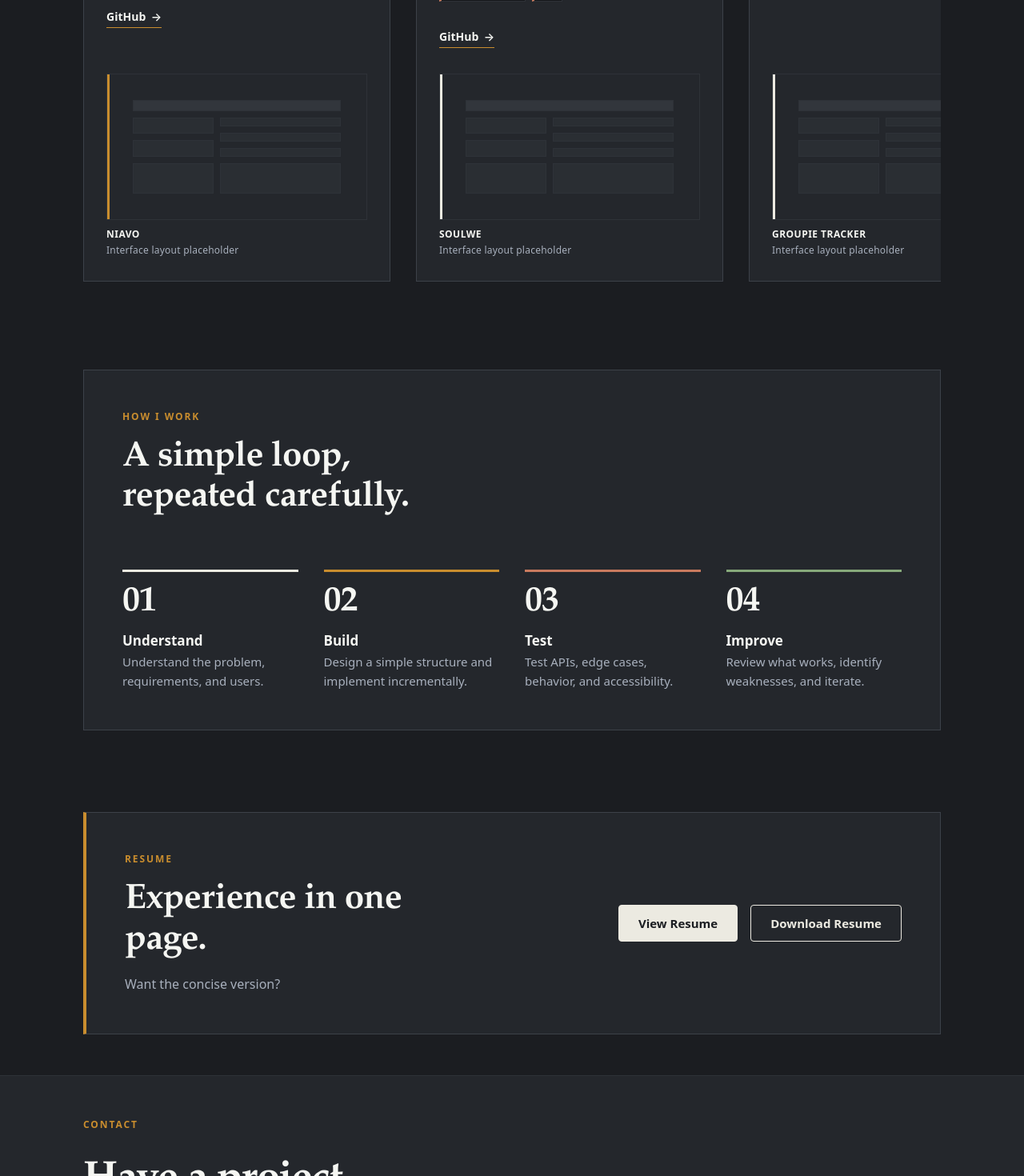
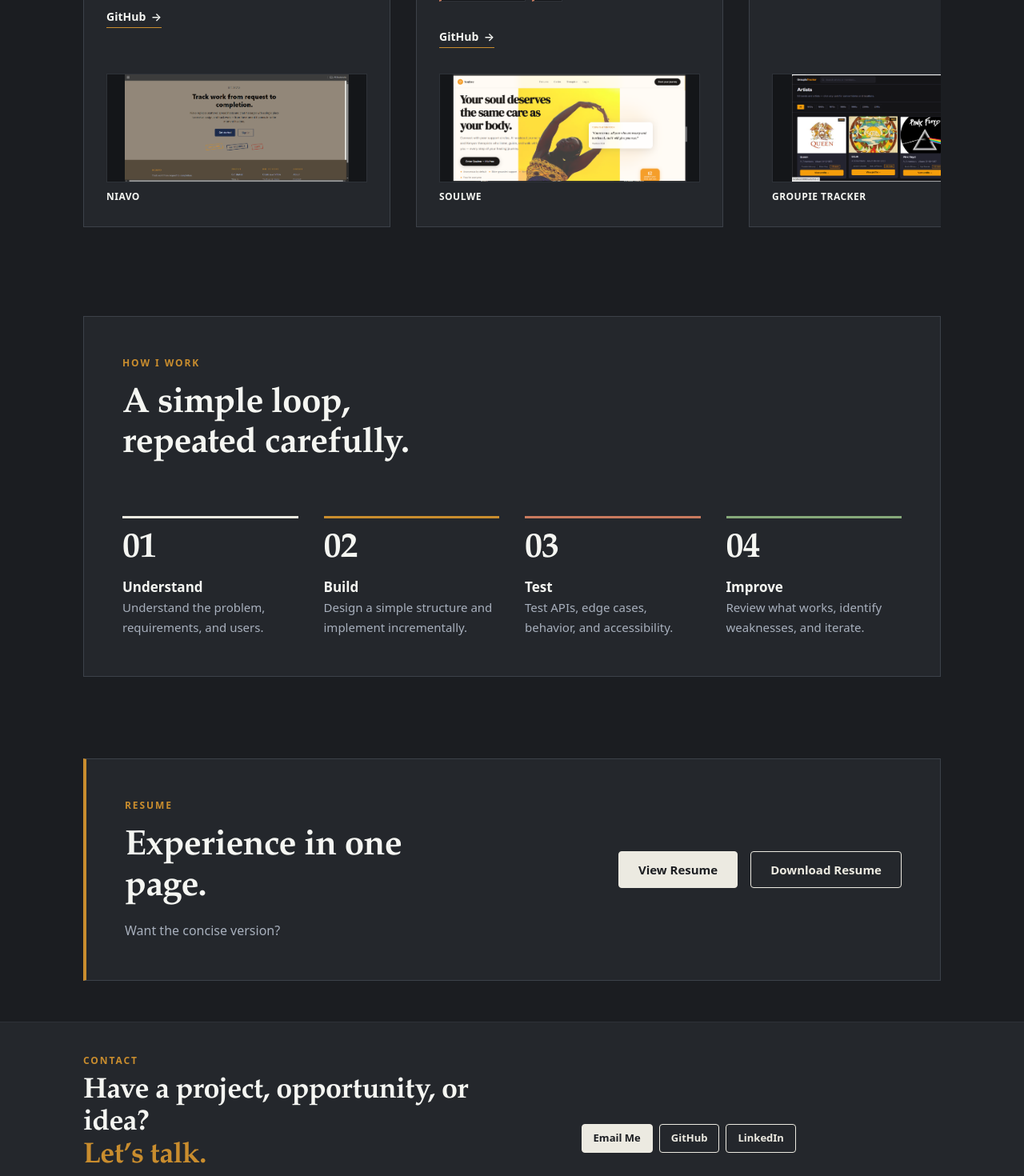
Before and after one commit to breodoyo/Brender-Portfolio, a React (Vite) app: page / in a window 1280 px wide. Shown: the part 2560-4030 px from the top of the page at 80% size. Built offline with nearby package versions, Linux system fonts and the light colour scheme.

Commit message:
Update pages, components, and project data

```diff
--- a/articles.html
+++ b/articles.html
@@ -2,7 +2,8 @@
 <html lang="en" data-page="articles">
   <head>
     <meta charset="UTF-8" />
-    <link rel="icon" type="image/svg+xml" href="/favicon.svg" />
+    <!-- Bump ?v= whenever the icon changes; see index.html. -->
+    <link rel="icon" type="image/svg+xml" href="/favicon.svg?v=2" />
     <meta name="viewport" content="width=device-width, initial-scale=1.0" />
     <meta
       name="description"
--- a/index.html
+++ b/index.html
@@ -2,7 +2,10 @@
 <html lang="en" data-page="home">
   <head>
     <meta charset="UTF-8" />
-    <link rel="icon" type="image/svg+xml" href="/favicon.svg" />
+    <!-- The ?v= is deliberate: browsers cache favicons very aggressively and
+         often ignore Cache-Control on them, so changing the URL is the only
+         reliable way to ship a new icon. Bump it whenever the icon changes. -->
+    <link rel="icon" type="image/svg+xml" href="/favicon.svg?v=2" />
     <meta name="viewport" content="width=device-width, initial-scale=1.0" />
     <meta
       name="description"
--- a/journey.html
+++ b/journey.html
@@ -2,7 +2,8 @@
 <html lang="en" data-page="journey">
   <head>
     <meta charset="UTF-8" />
-    <link rel="icon" type="image/svg+xml" href="/favicon.svg" />
+    <!-- Bump ?v= whenever the icon changes; see index.html. -->
+    <link rel="icon" type="image/svg+xml" href="/favicon.svg?v=2" />
     <meta name="viewport" content="width=device-width, initial-scale=1.0" />
     <meta
       name="description"
--- a/src/components/Contact/Contact.css
+++ b/src/components/Contact/Contact.css
@@ -1,16 +1,27 @@
 /* Contact sits one step lighter than the page. That shift alone is only
-   1.12:1, so the hairline does the work of marking where the band starts. */
-.contact {
+   1.12:1, so the hairline does the work of marking where the band starts.
+
+   This band is deliberately tighter than the rest of the page. It holds one
+   short pitch and three links, and at the full --section-pad it read as a
+   full section rather than a closing call to action. The padding is overridden
+   locally rather than by moving the shared token, so the other sections keep
+   their rhythm. */
+/* The two-class selector is load-bearing. .contact also carries .section, and
+   the shared .section rule sets the same padding at the same specificity.
+   Vite concatenates global.css after the component stylesheets, so .section
+   lands later in the output file and wins on source order; without this bump
+   the tighter padding below is silently ignored. */
+.contact.section {
   background-color: var(--surface);
   color: var(--text);
-  padding-block: var(--section-pad);
+  padding-block: clamp(1.75rem, 3vw, 2.5rem);
   border-block: var(--rule-soft);
 }
 
 .contact__inner {
   display: grid;
-  grid-template-columns: minmax(0, 1.25fr) minmax(0, 1fr);
-  gap: clamp(2rem, 5vw, 4rem);
+  grid-template-columns: minmax(0, 1.3fr) minmax(0, 1fr);
+  gap: clamp(1.5rem, 3vw, 2.5rem);
   align-items: center;
 }
 
@@ -24,12 +35,12 @@
 
 .contact__heading {
   font-family: var(--font-serif);
-  font-size: clamp(1.875rem, 4.2vw, 3.25rem);
-  line-height: 1.1;
+  font-size: clamp(1.5rem, 3.2vw, 2.25rem);
+  line-height: 1.12;
   letter-spacing: -0.02em;
-  margin-top: var(--space-4);
+  margin-top: var(--space-2);
   color: var(--text);
-  max-width: 18ch;
+  max-width: 28ch;
 }
 
 .contact__heading-accent {
@@ -38,16 +49,19 @@
 }
 
 .contact__text {
-  margin-top: var(--space-4);
-  max-width: 46ch;
+  margin-top: var(--space-3);
+  max-width: 52ch;
+  font-size: 0.9375rem;
   color: var(--text-muted);
 }
 
+/* A row, not a stack. Three stacked buttons cost about 120px of height that
+   this band does not need; side by side they fit the column comfortably at
+   the compact size, and they wrap on their own if they ever stop fitting. */
 .contact__actions {
   display: flex;
-  flex-direction: column;
-  gap: var(--space-3);
-  align-items: stretch;
+  flex-wrap: wrap;
+  gap: var(--space-2);
 }
 
 @media (max-width: 60rem) {
--- a/src/components/Contact/Contact.tsx
+++ b/src/components/Contact/Contact.tsx
@@ -25,11 +25,11 @@ export default function Contact() {
         </div>
 
         <div className="contact__actions">
-          <a className="btn btn--on-navy" href={`mailto:${site.email}`}>
+          <a className="btn btn--on-navy btn--sm" href={`mailto:${site.email}`}>
             Email Me
           </a>
           <a
-            className="btn btn--outline-navy"
+            className="btn btn--outline-navy btn--sm"
             href={site.links.github}
             target="_blank"
             rel="noreferrer noopener"
@@ -37,7 +37,7 @@ export default function Contact() {
             GitHub
           </a>
           <a
-            className="btn btn--outline-navy"
+            className="btn btn--outline-navy btn--sm"
             href={site.links.linkedin}
             target="_blank"
             rel="noreferrer noopener"
--- a/src/components/FeaturedProjects/FeaturedProjects.css
+++ b/src/components/FeaturedProjects/FeaturedProjects.css
@@ -1,7 +1,8 @@
 /* One horizontal strip. A single row of four would leave roughly 245px per
    card, so the row scrolls instead. Cards are a fixed readable width rather
    than a percentage, which keeps the last card from being cut in half at wide
-   viewports. */
+   viewports. Card width is deliberately not compressed; the height comes out
+   of the visual canvas proportions instead. */
 .work__list {
   margin-top: var(--space-5);
   display: grid;
--- a/src/components/FeaturedProjects/FeaturedProjects.tsx
+++ b/src/components/FeaturedProjects/FeaturedProjects.tsx
@@ -78,6 +78,7 @@ export default function FeaturedProjects() {
                   title={project.title}
                   note={project.visualNote}
                   accent={project.accent}
+                  image={project.image}
                 />
               </div>
             </article>
--- a/src/components/FeaturedProjects/ProjectVisual.css
+++ b/src/components/FeaturedProjects/ProjectVisual.css
@@ -10,15 +10,43 @@
   display: flex;
   flex-direction: column;
   gap: var(--space-2);
-  padding: var(--space-4);
+  padding: var(--space-3);
   background-color: var(--surface);
   border: var(--rule-soft);
-  aspect-ratio: 16 / 9;
+  /* Wide and shallow: the card keeps its full width, and nearly all of the
+     height saving comes from cropping this placeholder rather than from
+     squeezing the text column. */
+  aspect-ratio: 24 / 10;
   overflow: hidden;
 }
 
 .visual[data-accent='gold'] .visual__canvas {
   --cat: var(--gold);
+}
+
+/* Screenshot variant. The canvas background is what shows through beside the
+   letterboxed image, and .work__item is also --surface, so without stepping
+   down to --surface-deep the gutters around the screenshot would be invisible
+   and the image would look like it was floating loose on the card.
+
+   padding and gap are zeroed because they exist to space the wireframe's
+   blocks. Inherited, they inset the image by 16px on all four sides, which
+   `contain` then shrinks further — that made the screenshots render at roughly
+   two thirds of the canvas they had room for. */
+.visual__canvas--image {
+  background-color: var(--surface-deep);
+  padding: 0;
+  gap: 0;
+}
+
+/* `contain` keeps the whole screenshot visible rather than cropping real
+   interface off the bottom. The canvas keeps aspect-ratio 24 / 10 regardless,
+   so swapping in screenshots does not change card height. */
+.visual__canvas img {
+  display: block;
+  width: 100%;
+  height: 100%;
+  object-fit: contain;
 }
 
 .visual__accent {
--- a/src/components/FeaturedProjects/ProjectVisual.tsx
+++ b/src/components/FeaturedProjects/ProjectVisual.tsx
@@ -1,25 +1,41 @@
-import type { Accent } from '../../data/projects'
+import type { Accent, ProjectImage } from '../../data/projects'
 import './ProjectVisual.css'
 
 type ProjectVisualProps = {
   title: string
   note: string
   accent: Accent
+  image?: ProjectImage
 }
 
 /**
- * Abstract interface-inspired placeholder. Deliberately built from borders and
- * blocks rather than an image, so it can never be mistaken for a real
- * screenshot of the product. Swap for a real screenshot when one exists.
+ * Shows the product screenshot when the project has one, and otherwise falls
+ * back to an abstract interface-inspired wireframe built from borders and
+ * blocks. The wireframe is deliberately abstract, so it can never be mistaken
+ * for a screenshot of the product.
  */
 export default function ProjectVisual({
   title,
   note,
   accent,
+  image,
 }: ProjectVisualProps) {
   return (
     <div className="visual" data-accent={accent}>
-      <div className="visual__canvas" aria-hidden="true">
+      <div
+        className={`visual__canvas${image ? ' visual__canvas--image' : ''}`}
+        aria-hidden={image ? undefined : 'true'}
+      >
+        {image ? (
+          <img
+            src={image.src}
+            alt={image.alt}
+            width={image.width}
+            height={image.height}
+            decoding="async"
+          />
+        ) : (
+          <>
             <div className="visual__accent" />
             <div className="visual__head" />
             <div className="visual__cols">
@@ -35,11 +51,15 @@ export default function ProjectVisual({
                 <div className="visual__bar" />
               </div>
             </div>
+          </>
+        )}
       </div>
 
       <p className="visual__meta">
         <span className="visual__name">{title}</span>
-        <span className="visual__note">{note}</span>
+        {/* Only the wireframe needs a caption. Under a real screenshot the
+            note would read as a placeholder label, which is a lie. */}
+        {!image && <span className="visual__note">{note}</span>}
       </p>
     </div>
   )
--- a/src/data/projects.ts
+++ b/src/data/projects.ts
@@ -1,6 +1,23 @@
 import type { Accent } from './tech'
 
 export type { Accent }
+
+/** A real screenshot of the product interface. */
+export type ProjectImage = {
+  src: string
+  /**
+   * Intrinsic pixel size. CSS stretches the image to the canvas either way, so
+   * these only supply the correct aspect ratio before the stylesheet applies.
+   */
+  width: number
+  height: number
+  /**
+   * Empty string marks the image decorative. Each card already states the
+   * project title and describes what it does, so a non-empty alt would just
+   * repeat that to a screen reader.
+   */
+  alt: string
+}
 
 export type Project = {
   id: string
@@ -12,8 +29,13 @@ export type Project = {
   /** Only set when a live demo exists. The button is hidden when empty. */
   live?: string
   accent: Accent
-  /** Placeholder copy for the visual area. No fake screenshots. */
+  /**
+   * Caption for the abstract wireframe. Required because the wireframe always
+   * needs one, but only rendered when there is no `image` to show instead.
+   */
   visualNote: string
+  /** Real product screenshot. Absent renders the abstract wireframe. */
+  image?: ProjectImage
 }
 
 export const projects: Project[] = [
@@ -27,6 +49,7 @@ export const projects: Project[] = [
     repo: 'https://github.com/breodoyo/niavo',
     accent: 'gold',
     visualNote: 'Interface layout placeholder',
+    image: { src: '/niavo-app.png', width: 1366, height: 653, alt: '' },
   },
   {
     id: 'soulwe',
@@ -38,6 +61,7 @@ export const projects: Project[] = [
     repo: 'https://github.com/breodoyo/Soulwe',
     accent: 'terracotta',
     visualNote: 'Interface layout placeholder',
+    image: { src: '/soulwe-web.png', width: 1366, height: 620, alt: '' },
   },
   {
     id: 'groupie-tracker',
@@ -49,6 +73,7 @@ export const projects: Project[] = [
     repo: 'https://github.com/breodoyo/groupie-tracker',
     accent: 'green',
     visualNote: 'Interface layout placeholder',
+    image: { src: '/groupie-tracker.png', width: 1363, height: 662, alt: '' },
   },
   {
     id: 'tetris-optimizer',
--- a/src/styles/global.css
+++ b/src/styles/global.css
@@ -214,6 +214,14 @@ ol {
   text-decoration: none;
 }
 
+/* Compact variant for dense rows, such as the Contact actions. Kept at 34px
+   tall so it still clears the WCAG 2.2 minimum target size of 24x24 CSS px. */
+.btn--sm {
+  padding: 0.5625rem 0.875rem;
+  font-size: 0.8125rem;
+  gap: var(--space-1);
+}
+
 .btn--primary {
   background-color: var(--cream);
   border-color: var(--cream);
```
Also changed, not shown: public/favicon.svg. Lines whose indentation alone changed are shown as unchanged.
